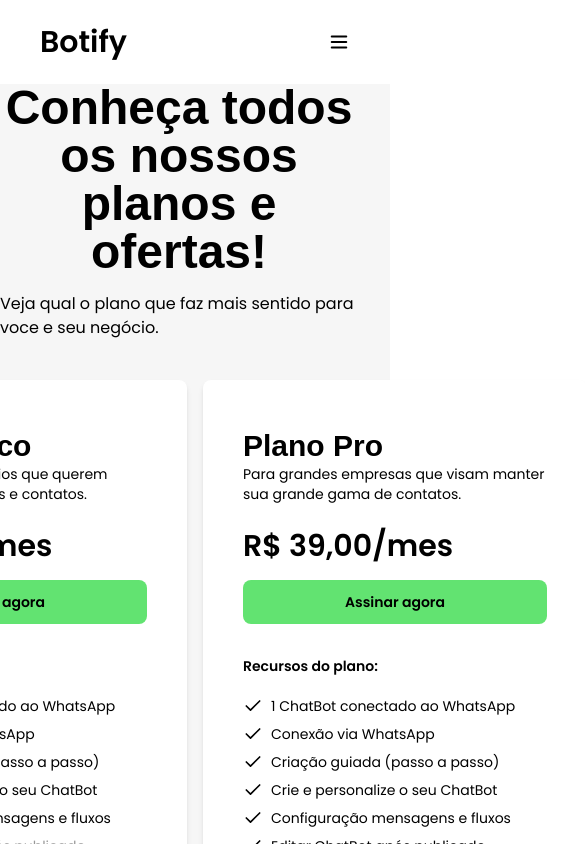
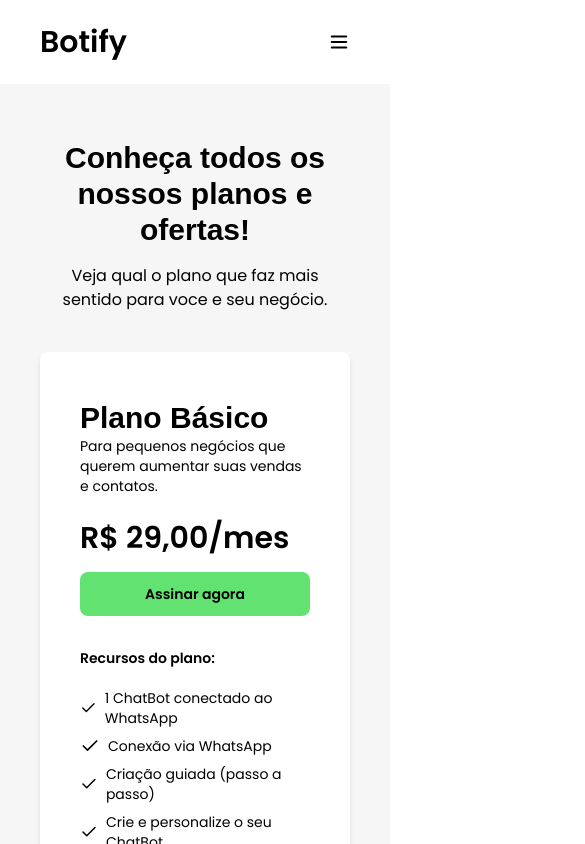
Before and after one commit to devmarquess00/botify-front, a Next.js app: page /plans in a window 390 px wide. Shown: the top 844 px of the page, 585 px wide, since content can reach past the window. Built offline with nearby package versions, Linux system fonts and the light colour scheme; a web font is replaced by a local one.

Commit message:
feat: finishing questions of responsive in screens of auth and plans

```diff
--- a/src/(public)/(auth)/components/content/index.tsx
+++ b/src/(public)/(auth)/components/content/index.tsx
@@ -10,8 +10,8 @@
   const componentsSteps = [<Login />, <Register />];
 
   return (
-    <main className="w-full flex-1 flex items-center justify-center space-x-10 max-w-6xl">
-      <section className="w-full border-r border-zinc-200 pr-20">
+    <main className="w-full flex-1 flex flex-col lg:flex-row items-center justify-center py-12 lg:space-x-10 lg:max-w-6xl">
+      <section className="w-full lg:border-r lg:border-zinc-200 lg:pr-20 px-10 md:px-20">
         {componentsSteps[steps]}
       </section>
 
--- a/src/(public)/(auth)/components/header/index.tsx
+++ b/src/(public)/(auth)/components/header/index.tsx
@@ -9,19 +9,19 @@
 
 const Header = ({ toggleShowComponent }: Props) => {
   return (
-    <header className="flex items-center justify-between w-full bg-white font-poppins lg:py-6 lg:px-100">
+    <header className="flex items-center justify-between w-full bg-white font-poppins px-10 py-6 lg:px-30 2xl:px-100">
       <div className="flex items-center space-x-10">
         <Link href="/">
           <Title title="Botify" as="h1" />
         </Link>
       </div>
 
-
-      <div className="flex items-center space-x-4">
+      <div className="flex items-center space-x-2 sm:space-x-4">
         <Button
           text="Criar conta"
           variant="blackWithBorder"
           onClick={() => toggleShowComponent("createCount")}
+          className="px-2!"
         />
         <Button
           text="Fazer login"
--- a/src/(public)/(plans)/components/card-plan/index.tsx
+++ b/src/(public)/(plans)/components/card-plan/index.tsx
@@ -12,7 +12,7 @@
 
 const CardPlan = ({ title, subtitle, price, recourses }: Props) => {
   return (
-    <div className="bg-white py-12 px-10 rounded-lg shadow-md w-96 font-poppins">
+    <div className="bg-white py-12 px-10 rounded-lg shadow-md w-full lg:w-96 font-poppins">
       <section>
         <Title as="h1" title={title as string} className="font-hedvig!" />
         <Subtitle subtitle={subtitle as string} className="text-sm mb-6" />
--- a/src/(public)/(plans)/components/plans/index.tsx
+++ b/src/(public)/(plans)/components/plans/index.tsx
@@ -5,18 +5,18 @@
 
 const PlansContent = () => {
   return (
-    <main className="w-full flex-1 flex flex-col items-center justify-center space-x-8">
+    <main className="w-full flex-1 flex flex-col items-center justify-center lg:space-x-8 px-10 py-14">
       <Title
         as="h1"
         title="Conheça todos os nossos planos e ofertas!"
-        className="font-hedvig text-5xl max-w-2xl text-center"
+        className="font-hedvig text-2xl lg:text-4xl 2xl:text-5xl w-full lg:max-w-lg 2xl:max-w-2xl text-center"
       />
       <Subtitle
         subtitle="Veja qual o plano que faz mais sentido para voce e seu negócio."
-        className="mt-4 font-poppins"
+        className="mt-4 font-poppins text-center"
       />
 
-      <section className="flex items-center space-x-4 mt-10">
+      <section className="flex flex-col lg:flex-row items-center space-x-0 space-y-6 lg:space-y-0 lg:space-x-4 mt-10">
         <CardPlan
           title="Plano Básico"
           subtitle="Para pequenos negócios que querem aumentar suas vendas e contatos."
```
